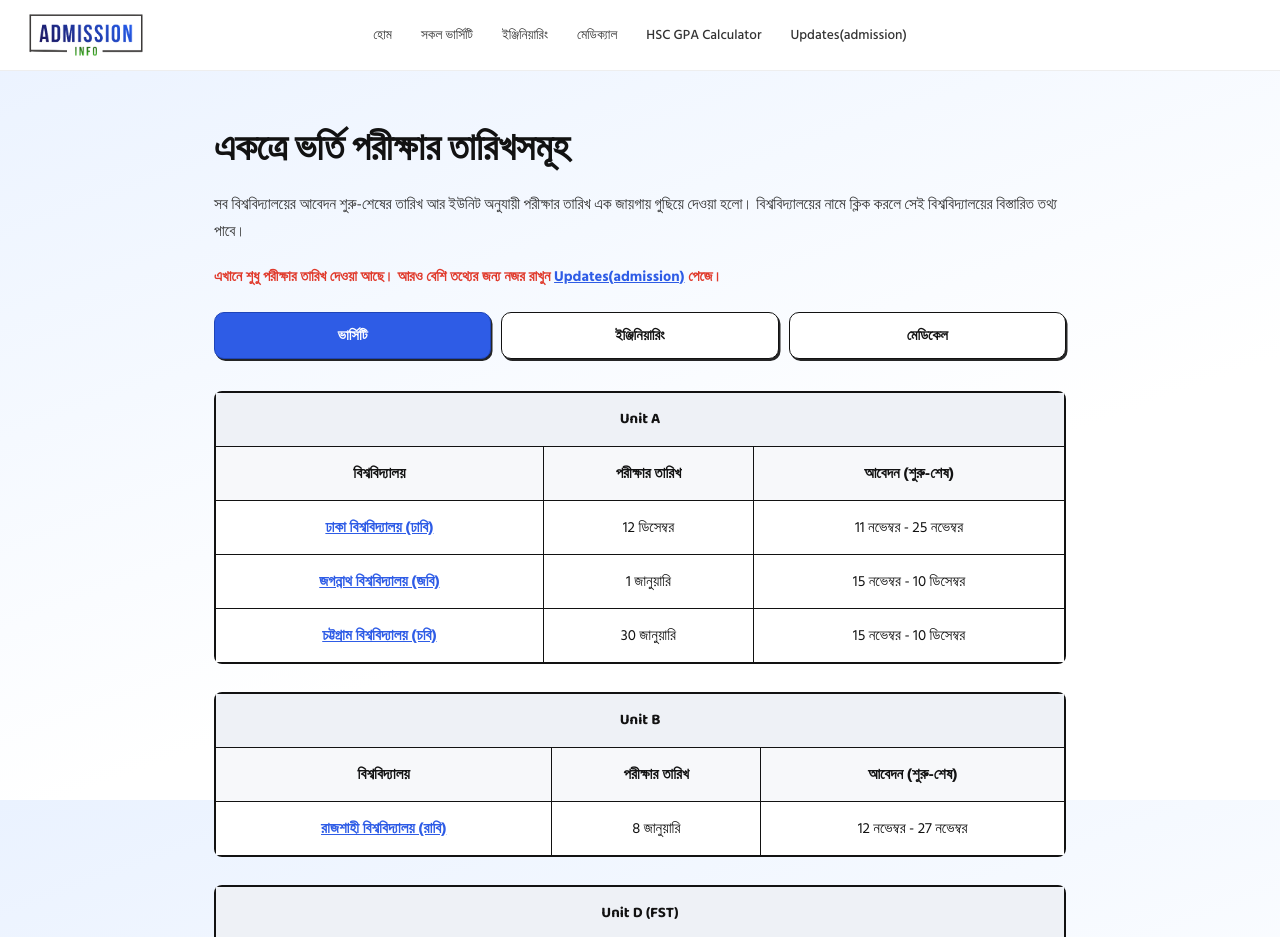
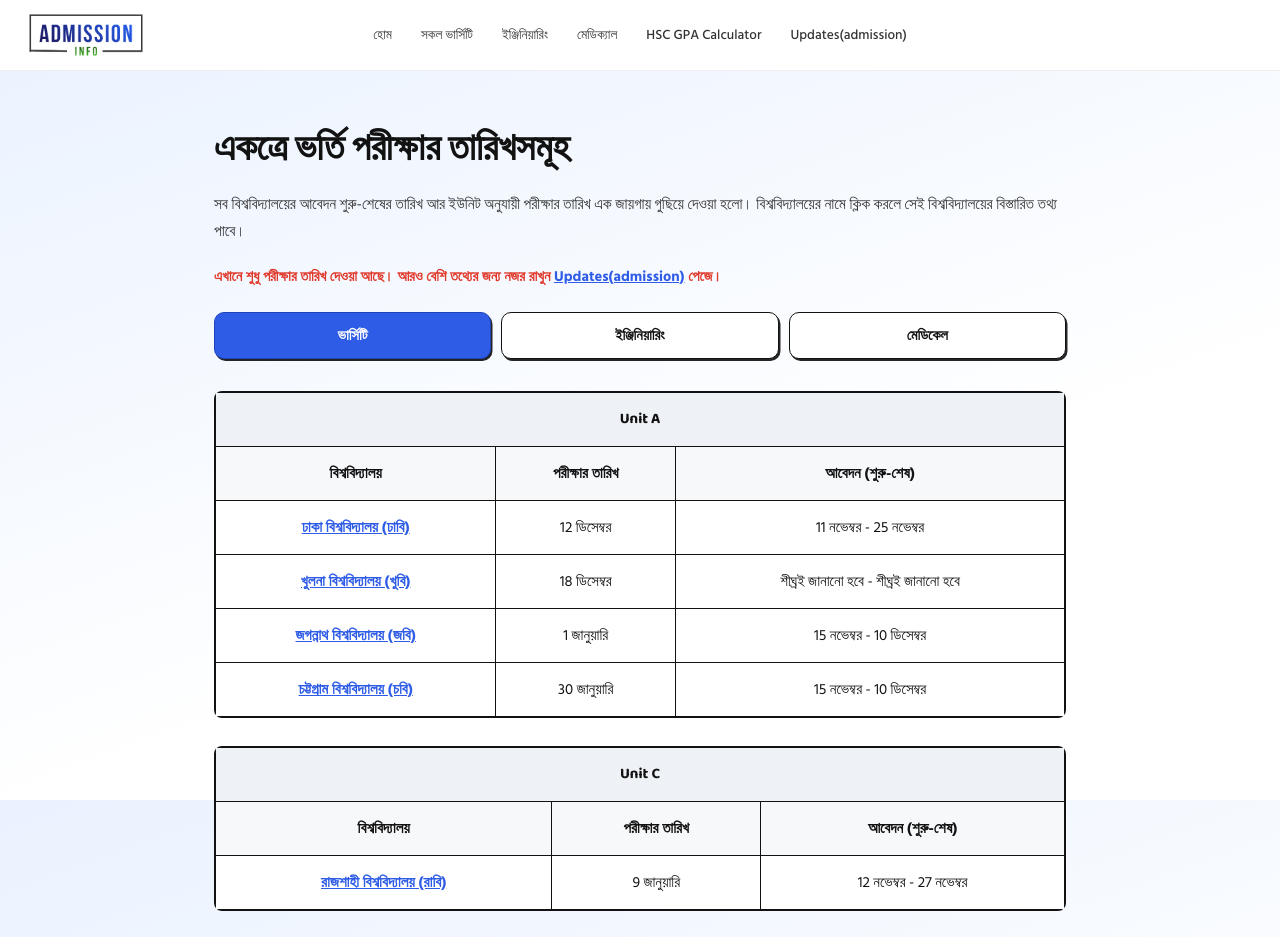
Before and after one commit to nishat-jihad/Admission-info, a Next.js app in the folder chance-hobe-ki/: page /exam-dates in a window 1280 px wide. Shown: the top 937 px of the page. Built offline with nearby package versions, Linux system fonts and the light colour scheme.

Commit message:
Update examDates.js

```diff
--- a/chance-hobe-ki/src/data/examDates.js
+++ b/chance-hobe-ki/src/data/examDates.js
@@ -24,7 +24,37 @@ export const examDates = [
     category: "university",
     applicationStart: "12 নভেম্বর",
     applicationEnd: "27 নভেম্বর",
-    schedule: [{ unit: "B", date: "8 জানুয়ারি" }],
+    schedule: [{ unit: "C", date: "9 জানুয়ারি" }],
+  },
+  {
+    id: "ku_a",
+    universityId: "ku_a",
+    universityName: "খুলনা বিশ্ববিদ্যালয় (খুবি)",
+    shortName: "KU",
+    category: "university",
+    applicationStart: "শীঘ্রই জানানো হবে",
+    applicationEnd: "শীঘ্রই জানানো হবে",
+    schedule: [{ unit: "A", date: "18 ডিসেম্বর" }],
+  },
+  {
+    id: "ku_b",
+    universityId: "ku_b",
+    universityName: "খুলনা বিশ্ববিদ্যালয় (খুবি)",
+    shortName: "KU",
+    category: "university",
+    applicationStart: "শীঘ্রই জানানো হবে",
+    applicationEnd: "শীঘ্রই জানানো হবে",
+    schedule: [{ unit: "B", date: "18 ডিসেম্বর" }],
+  },
+  {
+    id: "krishi",
+    universityId: "krishi",
+    universityName: "কৃষি গুচ্ছ",
+    shortName: "কৃষি গুচ্ছ",
+    category: "university",
+    applicationStart: "শীঘ্রই জানানো হবে",
+    applicationEnd: "শীঘ্রই জানানো হবে",
+    schedule: [{ unit: "ভর্তি পরীক্ষা", date: "2 জানুয়ারি" }],
   },
   {
     id: "jnu",
@@ -64,7 +94,11 @@ export const examDates = [
     category: "engineering",
     applicationStart: "শীঘ্রই জানানো হবে",
     applicationEnd: "শীঘ্রই জানানো হবে",
-    schedule: [{ unit: "A", date: "19 ডিসেম্বর" }],
+    schedule: [
+      { unit: "C", date: "18 ডিসেম্বর" },
+      { unit: "A", date: "19 ডিসেম্বর" },
+      { unit: "B", date: "19 ডিসেম্বর" },
+    ],
   },
   {
     id: "kuet",
@@ -84,7 +118,37 @@ export const examDates = [
     category: "engineering",
     applicationStart: "শীঘ্রই জানানো হবে",
     applicationEnd: "শীঘ্রই জানানো হবে",
-    schedule: [{ unit: "A", date: "25-26 জানুয়ারি" }],
+    schedule: [{ unit: "A", date: "26-27 জানুয়ারি" }],
+  },
+  {
+    id: "ruet",
+    universityId: "ruet",
+    universityName: "রাজশাহী প্রকৌশল ও প্রযুক্তি বিশ্ববিদ্যালয় (RUET)",
+    shortName: "RUET",
+    category: "engineering",
+    applicationStart: "শীঘ্রই জানানো হবে",
+    applicationEnd: "শীঘ্রই জানানো হবে",
+    schedule: [{ unit: "A", date: "14 জানুয়ারি" }],
+  },
+  {
+    id: "hstu_a",
+    universityId: "hstu_a",
+    universityName: "হাজী মোহাম্মদ দানেশ বিজ্ঞান ও প্রযুক্তি বিশ্ববিদ্যালয় (HSTU)",
+    shortName: "HSTU",
+    category: "engineering",
+    applicationStart: "শীঘ্রই জানানো হবে",
+    applicationEnd: "শীঘ্রই জানানো হবে",
+    schedule: [{ unit: "A", date: "24-28 জানুয়ারি" }],
+  },
+  {
+    id: "hstu_b",
+    universityId: "hstu_b",
+    universityName: "হাজী মোহাম্মদ দানেশ বিজ্ঞান ও প্রযুক্তি বিশ্ববিদ্যালয় (HSTU)",
+    shortName: "HSTU",
+    category: "engineering",
+    applicationStart: "শীঘ্রই জানানো হবে",
+    applicationEnd: "শীঘ্রই জানানো হবে",
+    schedule: [{ unit: "B", date: "24-28 জানুয়ারি" }],
   },
   {
     id: "buet",
```
